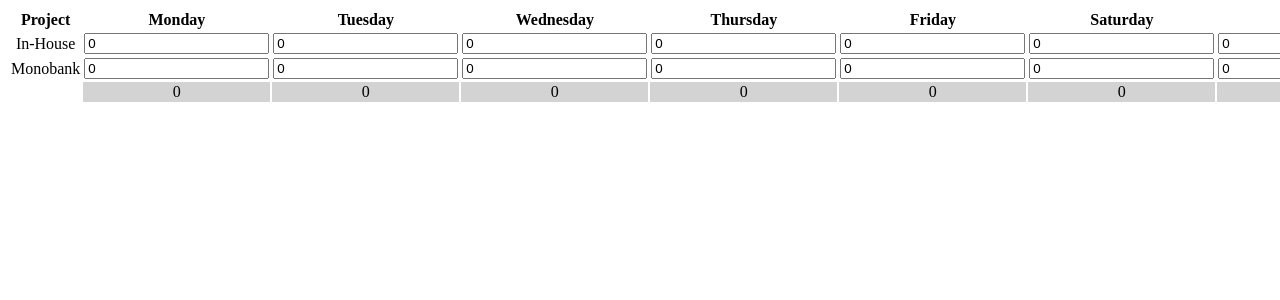
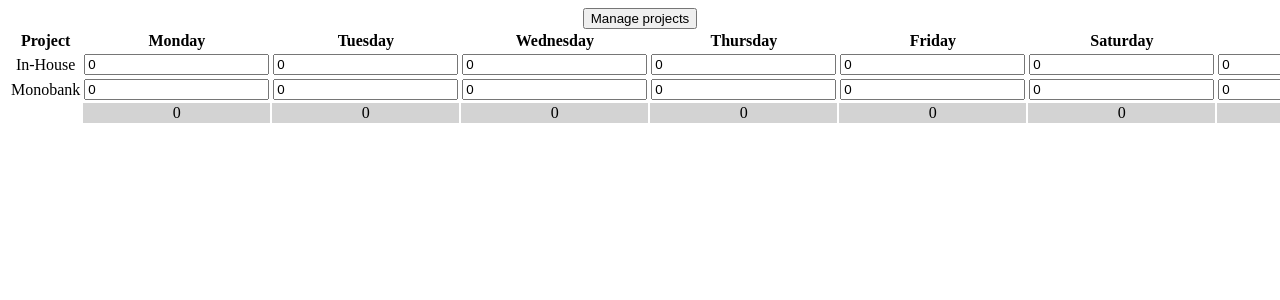
Before and after one commit to knutvalen/sandbox-react-typescript, a React (Create React App) app: page / in a window 1280 px wide. Shown: the top 300 px of the page. Built offline with nearby package versions, Linux system fonts and the light colour scheme.

Commit message:
add button

```diff
--- a/src/components/TimeTracking.tsx
+++ b/src/components/TimeTracking.tsx
@@ -13,6 +13,7 @@ interface TimeTrackingProps {
 const TimeTracking: React.SFC<TimeTrackingProps> = (props) => {
     return (
         <div>
+            <button>Manage projects</button>
             <table>
                 <tbody>
                     <tr>
```
